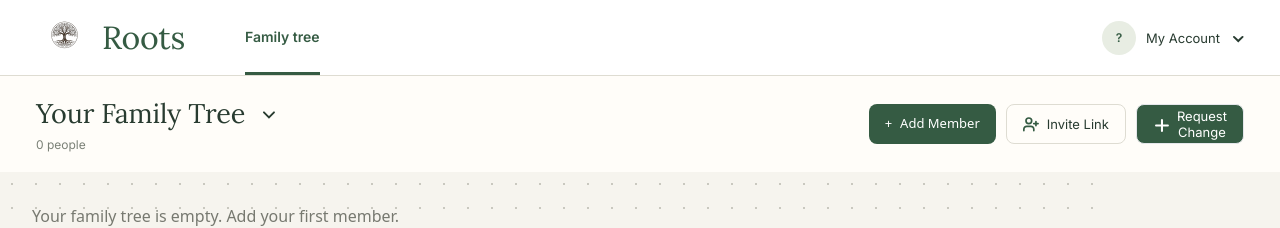
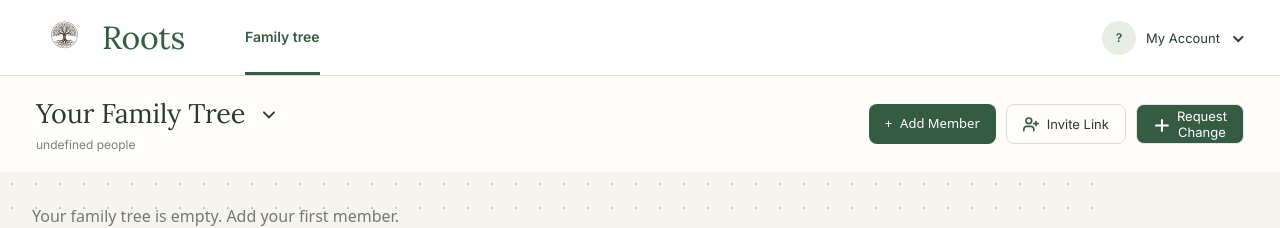
Before and after one commit to asingh20-tech/roots-web-app, a React (Vite) app in the folder frontend/: page /family-tree in a window 1280 px wide. Shown: the top 228 px of the page. Built offline with nearby package versions, Linux system fonts and the light colour scheme.

Commit message:
Update FamilyTreeToolbarSection.tsx

```diff
--- a/frontend/src/screens/RootsFamilyTree/sections/FamilyTreeToolbarSection/FamilyTreeToolbarSection.tsx
+++ b/frontend/src/screens/RootsFamilyTree/sections/FamilyTreeToolbarSection/FamilyTreeToolbarSection.tsx
@@ -3,15 +3,18 @@ type FamilyTreeToolbarProps = {
   onRequestChange: () => void;
   onAddMember?: () => void;
   isOwner?: boolean;
+  memberCount: number;
 };
-
-const toolbarStats = ["0 people"];
 
 export const FamilyTreeToolbarSection = ({
   onRequestChange,
   onAddMember,
   isOwner = false,
+  memberCount,
 }: FamilyTreeToolbarProps): JSX.Element => {
+  const toolbarStats = [
+    `${memberCount} ${memberCount === 1 ? "person" : "people"}`,
+  ];
 
   return (
     <section
```
